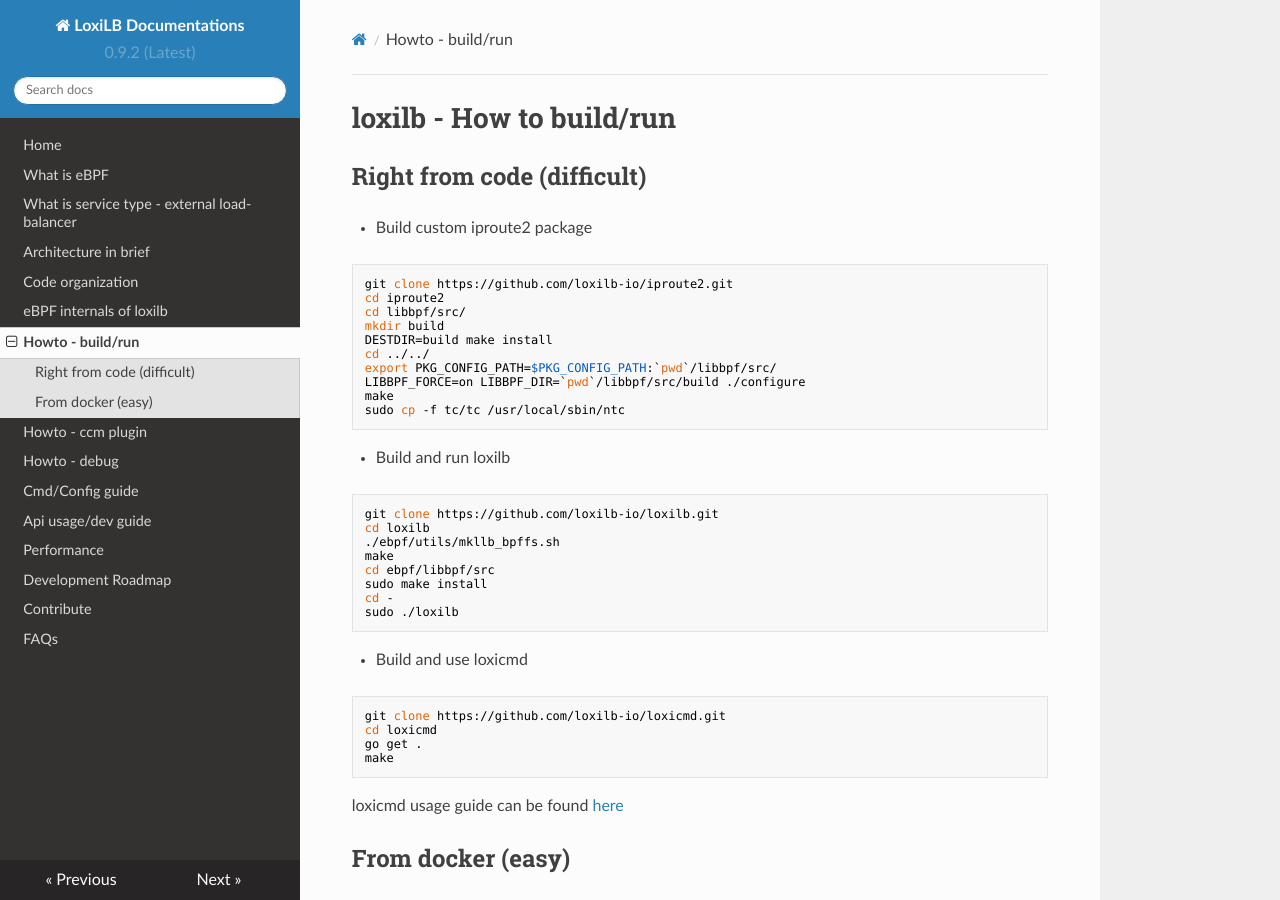
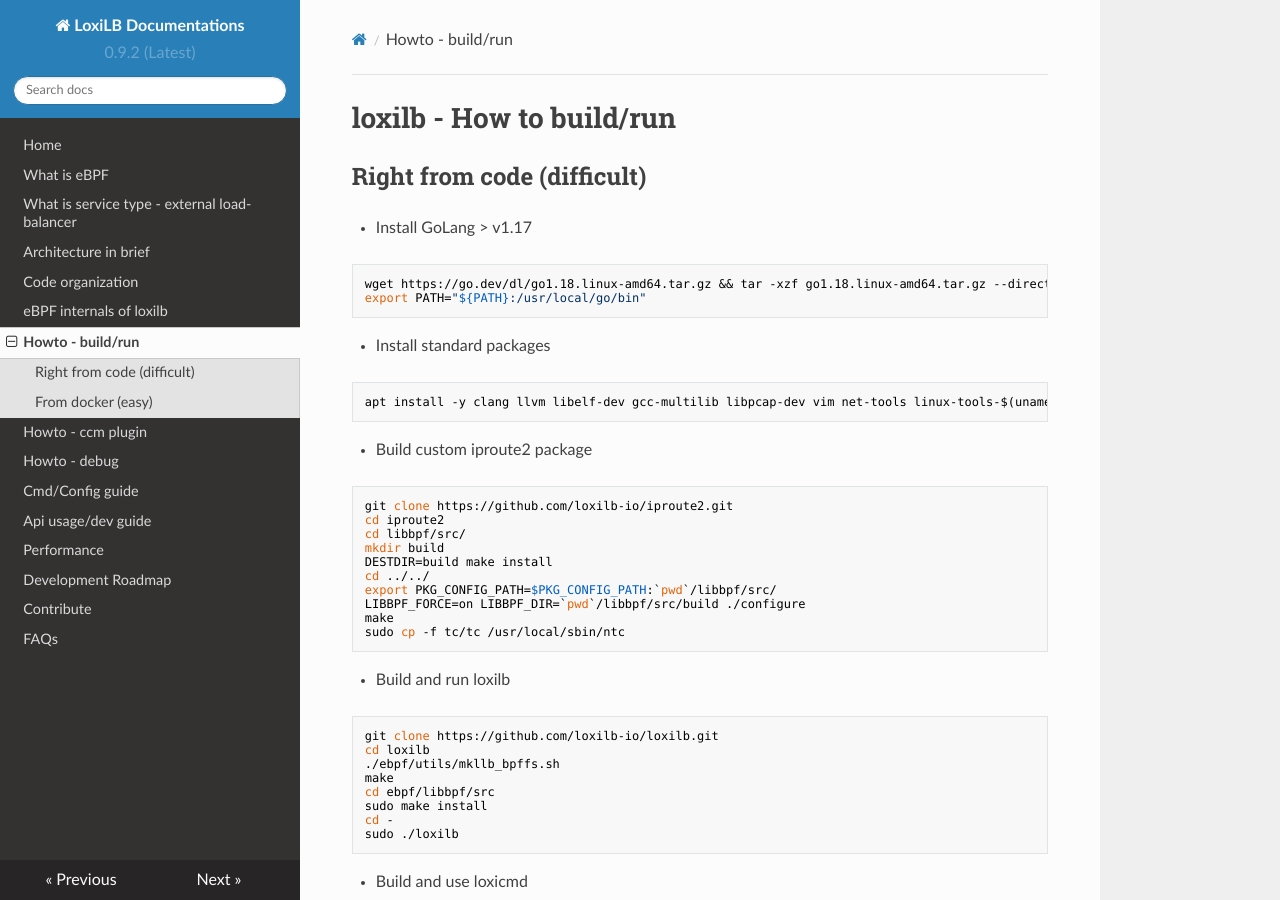
Before and after one commit to loxilb-io/loxilbdocs, an MkDocs documentation site: the page built from docs/run.md, in a window 1280 px wide and 900 px high. Built offline with MkDocs 1.6.1, drawn with Linux system fonts in a browser that asks for light colours; nearby versions of some CDN libraries.

Commit message:
Update run.md

````diff
--- a/docs/run.md
+++ b/docs/run.md
@@ -1,6 +1,18 @@
 # loxilb - How to build/run
 
 ## Right from code (difficult)
+
+* Install GoLang > v1.17
+
+```
+wget https://go.dev/dl/go1.18.linux-amd64.tar.gz && tar -xzf go1.18.linux-amd64.tar.gz --directory /usr/local/
+export PATH="${PATH}:/usr/local/go/bin"
+```
+
+* Install standard packages
+```
+apt install -y clang llvm libelf-dev gcc-multilib libpcap-dev vim net-tools linux-tools-$(uname -r) elfutils dwarves git libbsd-dev bridge-utils wget unzip build-essential bison flex iproute2
+```
 
 * Build custom iproute2 package
 
````
